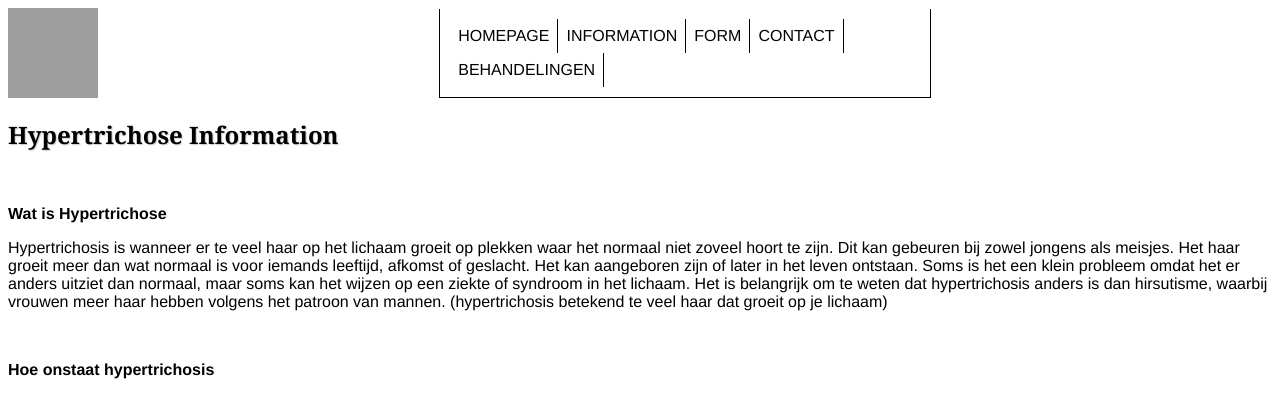
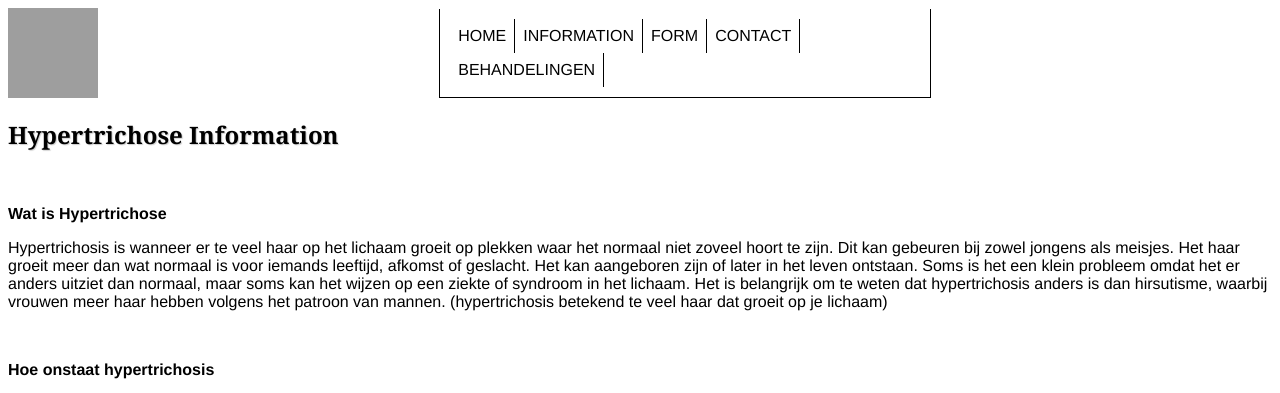
Before and after one commit to WoutervanderRolBrouwer/Hypertrichose, a PHP site: page /InfoPage/information.php in a window 1280 px wide. Shown: the top 393 px of the page. Run offline with PHP 8.4, Linux system fonts and the light colour scheme; grey boxes are pictures that could not be loaded.

Commit message:
fixed info deel 3

```diff
--- a/InfoPage/information.php
+++ b/InfoPage/information.php
@@ -13,11 +13,11 @@
     <div class="hamburger-menu">
         <div class="rectangle">
             <ul class="navbar" id="nav">
-                <li><a href="index.php" id="homepage">HOMEPAGE</a></li>
-                <li><a href="infopage/information.php">INFORMATION</a></li>
-                <li><a href="form/form.php">FORM</a></li>
-                <li><a href="contact/contact.php">CONTACT</a></li>
-                <li><a class="quiz.php" href="quiz/quiz.php">BEHANDELINGEN</a></li>
+                <li><a href="../index.php" id="home">HOME</a></li>
+                <li><a href="../infopage/information.php">INFORMATION</a></li>
+                <li><a href="../form/form.php">FORM</a></li>
+                <li><a href="../contact/contact.php">CONTACT</a></li>
+                <li><a class="quiz.php" href="../quiz/quiz.php">BEHANDELINGEN</a></li>
             </ul>
         </div>
     </div>
```
